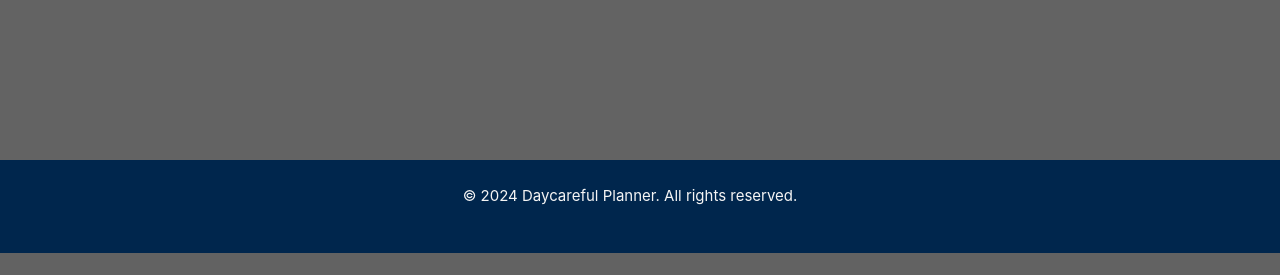
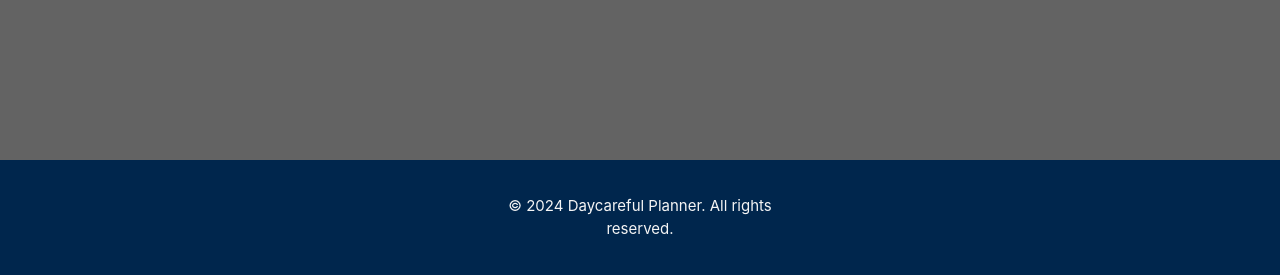
Before and after one commit to JimmieSmith1222/daycareful_planner_backend, a Django app: a page that uses daycareful_planner/main_app/templates/base.html in a window 1280 px wide. Shown: the part 704-979 px from the top of the page. Before the commit the page ends 957 px from the top, so only its background shows below. Run offline with Django 5.2, Linux system fonts and the light colour scheme.

Commit message:
fixed a few final adjustments

```diff
--- a/daycareful_planner/main_app/static/css/style.css
+++ b/daycareful_planner/main_app/static/css/style.css
@@ -32,11 +32,18 @@ footer {
   text-align: center !important;
   background-color: #00264d !important;
   color: #ffffff !important;
-  padding: 10px 0 !important;
+  padding: 10px -10px !important;
 }
 
 footer .container {
   text-align: center !important;
+}
+
+footer .copyfooter {
+  width: 100% !important;
+  display: flex !important;
+  justify-content: center !important;
+  align-items: center !important;
 }
 
 footer .container .row {
@@ -159,7 +166,7 @@ form .field select {
 }
 
 .card {
-  margin: 10px !important;
+  margin: 10px 0 !important;
   box-shadow: 0 4px 8px rgba(0, 0, 0, 0.1) !important;
   width: 100% !important;
 }
@@ -204,8 +211,12 @@ form .field select {
   display: flex !important;
   justify-content: center !important;
   margin-bottom: 20px !important;
-  padding: 0 15px !important;
+  padding: 0 10px !important;
   box-sizing: border-box !important;
+  max-width: 33.333% !important;
+  min-width: 300px;
+  flex-grow: 1 !important;
+  flex-basis: 33.333% !important;
 }
 
 .btn {
--- a/daycareful_planner/main_app/templates/base.html
+++ b/daycareful_planner/main_app/templates/base.html
@@ -35,7 +35,7 @@
     </main>
     <footer class="page-footer">
         <div class="container">
-            <div class="row">
+            <div class="copyfooter">
                 <div class="col l6 s12">
         <p class="grey-text text-lighten-4">&copy; 2024 Daycareful Planner. All rights reserved.</p>
         </div>
```
